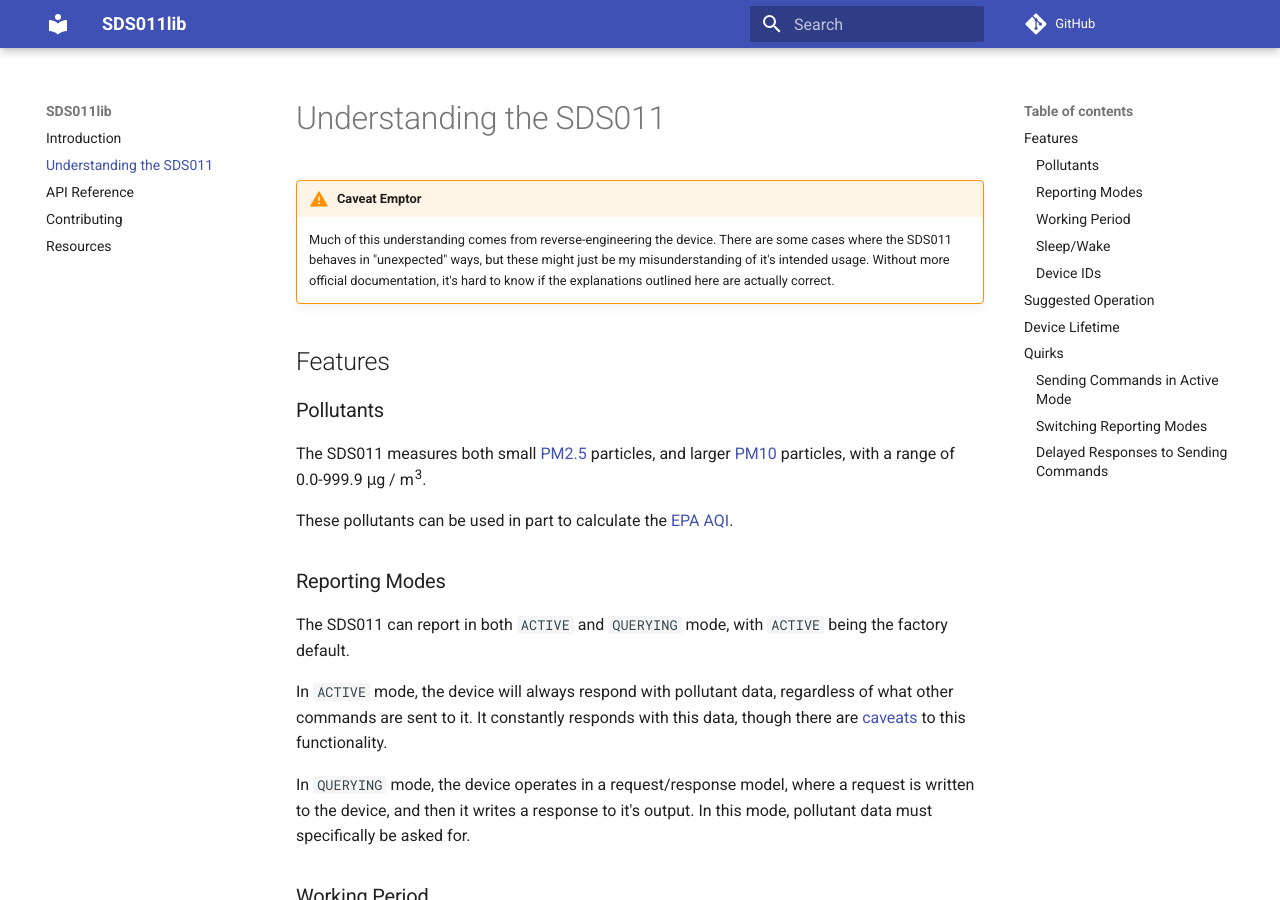
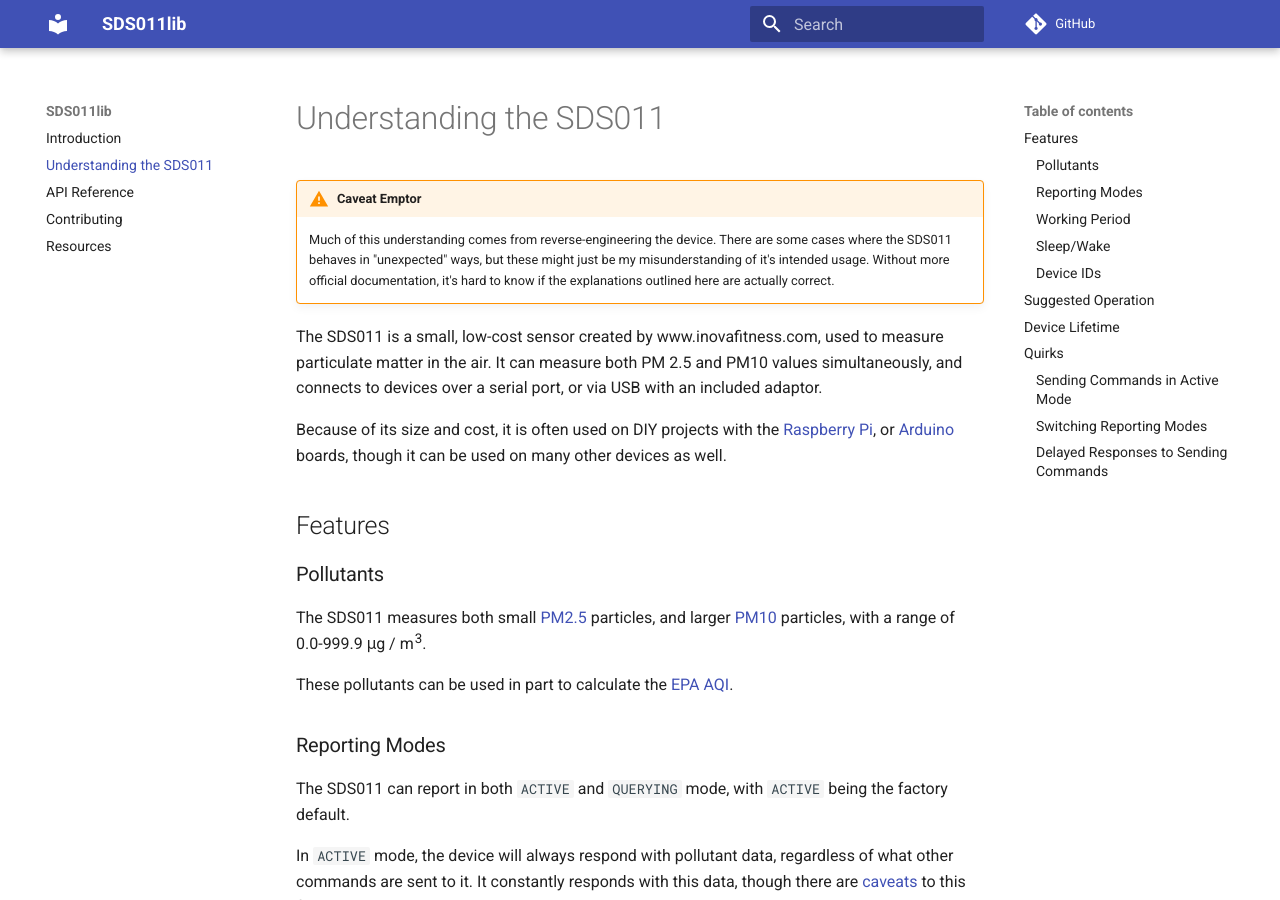
Before and after one commit to TimOrme/sds011lib, an MkDocs documentation site: the page built from docs/understanding.md, in a window 1280 px wide and 900 px high. Built offline with MkDocs 1.6.1 and Material for MkDocs 9.7.7, drawn with Linux system fonts in a browser that asks for light colours; comment, search, counter and statistics services are not loaded.

Commit message:
Add blurb about device

```diff
--- a/docs/understanding.md
+++ b/docs/understanding.md
@@ -5,6 +5,13 @@
     Much of this understanding comes from reverse-engineering the device.  There are some cases where the SDS011 behaves
     in "unexpected" ways, but these might just be my misunderstanding of it's intended usage.  Without more official
     documentation, it's hard to know if the explanations outlined here are actually correct.
+
+The SDS011 is a small, low-cost sensor created by www.inovafitness.com, used to measure particulate matter in the air.  It
+can measure both PM 2.5 and PM10 values simultaneously, and connects to devices over a serial port, or via USB with an
+included adaptor.
+
+Because of its size and cost, it is often used on DIY projects with the [Raspberry Pi](https://www.raspberrypi.org/),
+or [Arduino](https://www.arduino.cc/) boards, though it can be used on many other devices as well.
 
 ## Features
 
```
